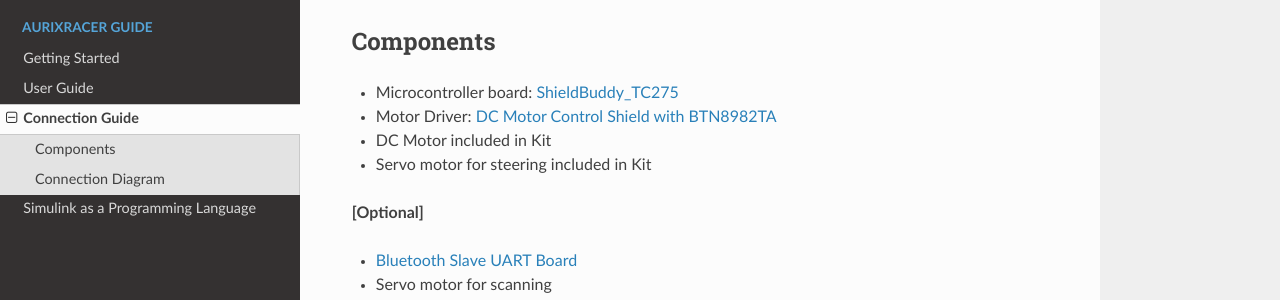
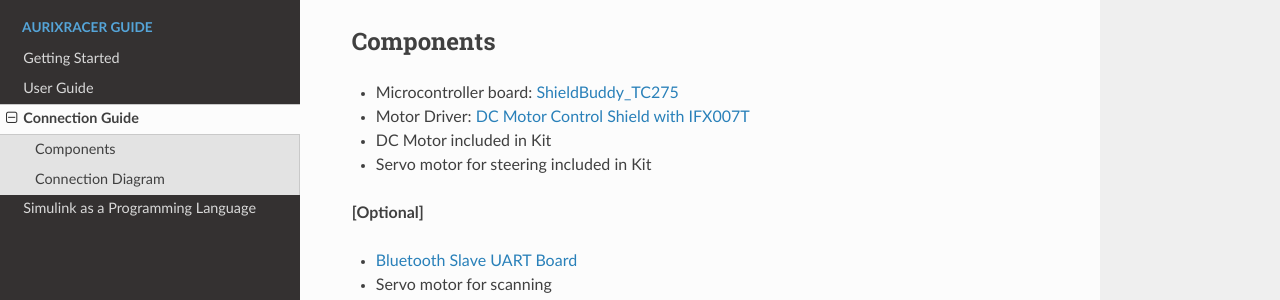
Before and after one commit to realsosy/AurixRacer, an MkDocs documentation site: the page built from docs/ConnectionGuide.md, in a window 1280 px wide and 900 px high. Shown: the part 135-435 px from the top of the window. Built offline with MkDocs 1.6.1, drawn with Linux system fonts in a browser that asks for light colours; nearby versions of some CDN libraries; old or Windows-style settings are respelled for this version of MkDocs.

Commit message:
Update Motor Driver Board info

```diff
--- a/docs/ConnectionGuide.md
+++ b/docs/ConnectionGuide.md
@@ -8,7 +8,7 @@ date: 2018-01-30
 
 ## Components
 *   Microcontroller board: [ShieldBuddy_TC275](http://www.hitex.co.uk/embedded-technology/hardware/boards-modules/embedded-modules-by-processor/hitex-shieldbuddy-tc275/)
-*   Motor Driver: [DC Motor Control Shield with BTN8982TA](https://www.infineon.com/cms/en/product/evaluation-boards/dc-motorcontr_btn8982/)
+*   Motor Driver: [DC Motor Control Shield with IFX007T](<https://www.infineon.com/cms/en/product/evaluation-boards/bldc-shield_ifx007t/>)
 *   DC Motor included in Kit
 *   Servo motor for steering included in Kit
 
```
Also changed, not shown: docs/GettingStarted.md (+1 -1 lines).
